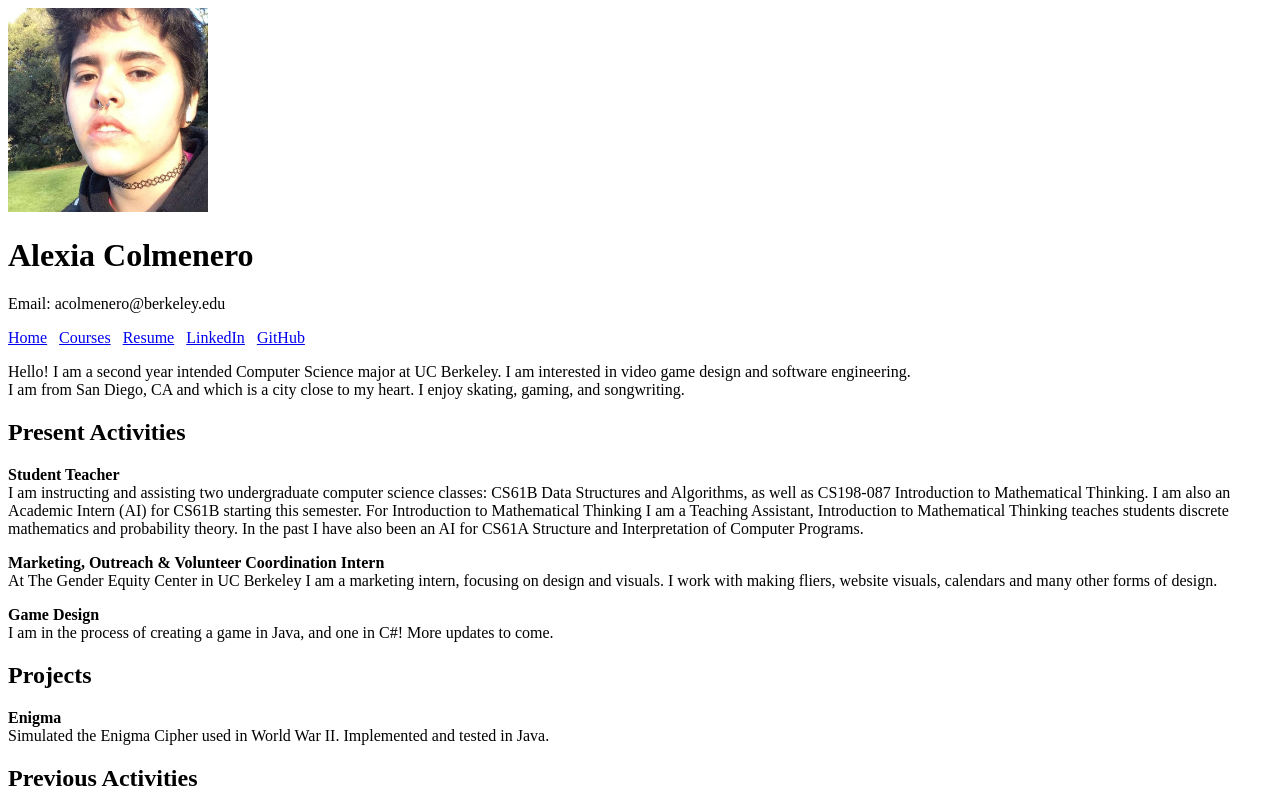
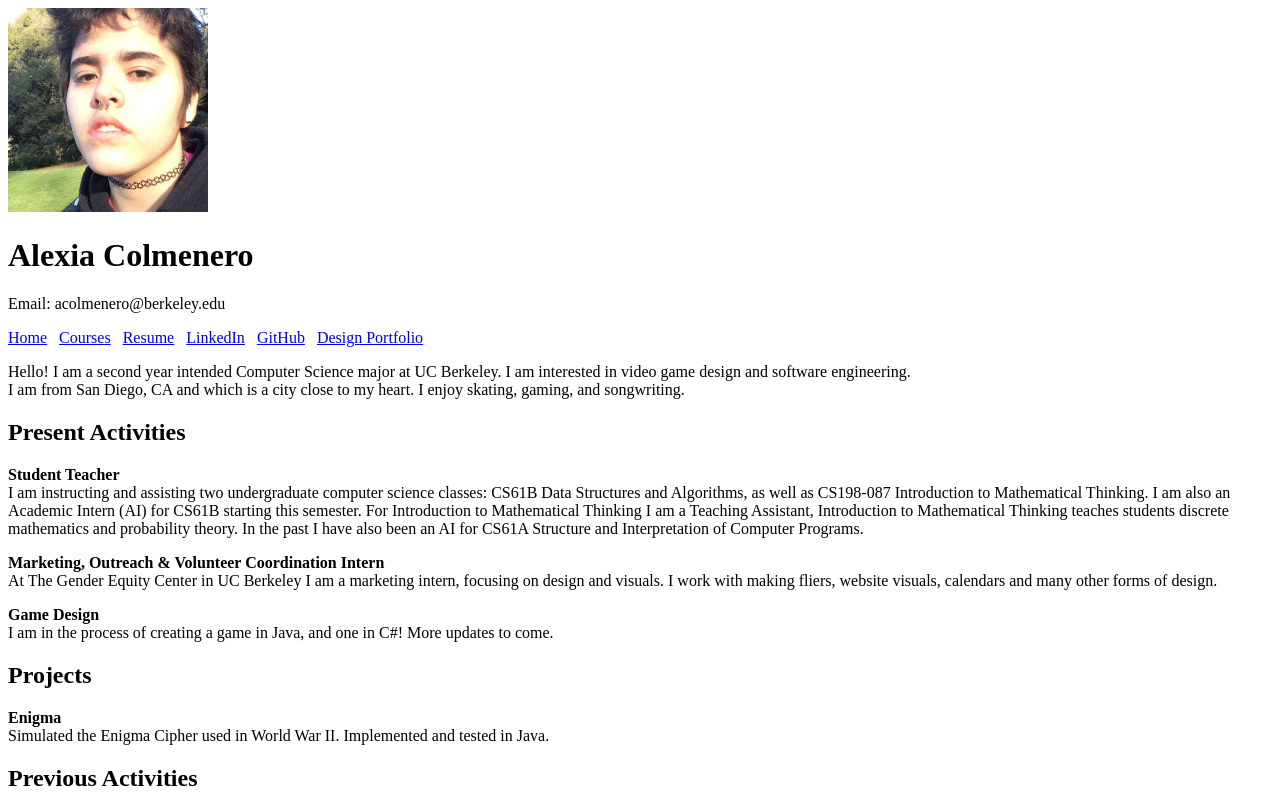
Before and after one commit to acolmenero/MyWebsite.io, a plain HTML site: page index.html in a window 1280 px wide. Shown: the top 800 px of the page. Drawn offline with Linux system fonts and the light colour scheme.

Commit message:
Resume and Portfolio updates

```diff
--- a/index.html
+++ b/index.html
@@ -18,6 +18,8 @@
 		<a href="https://www.linkedin.com/in/alexia-c-71214212a">LinkedIn</a>
 		&nbsp;
 		<a href="https://github.com/alexiac3">GitHub</a>
+		&nbsp;
+		<a href="https://drive.google.com/drive/u/1/folders/1bBKkjjGrPvR9uF4PglJw7TM1dvxWkH0i">Design Portfolio</a>
 	</p>
 	<p>
 	Hello! I am a second year intended Computer Science major at UC Berkeley. I am interested in video game design and software engineering. <br/>
```
Also changed, not shown: 2 other files.
